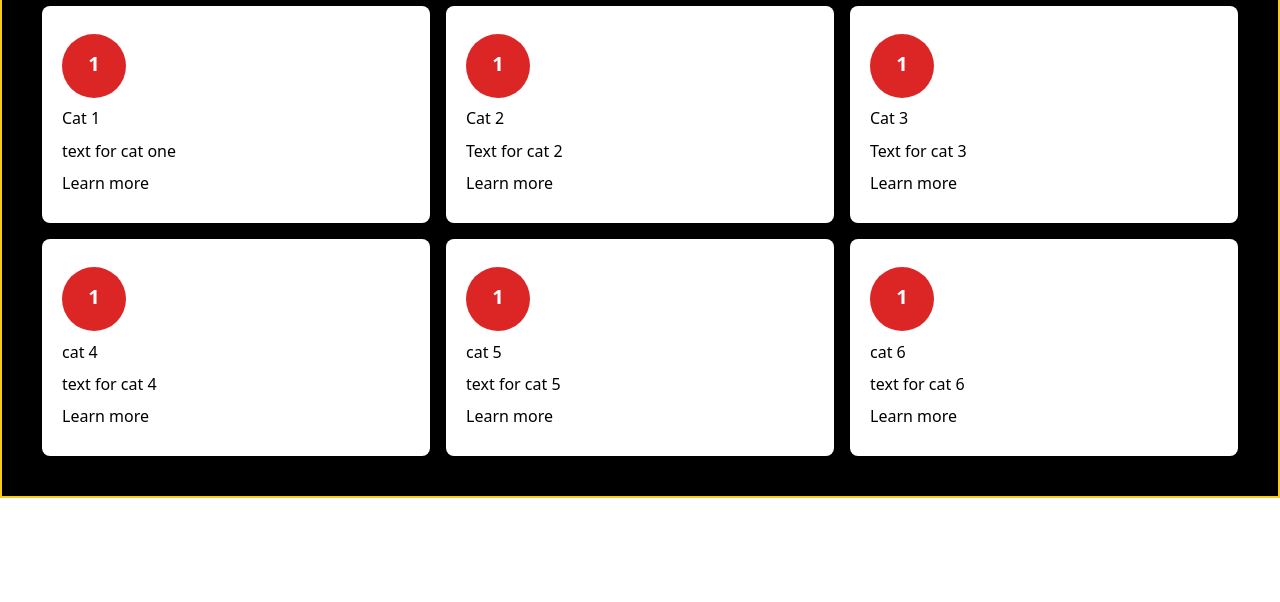
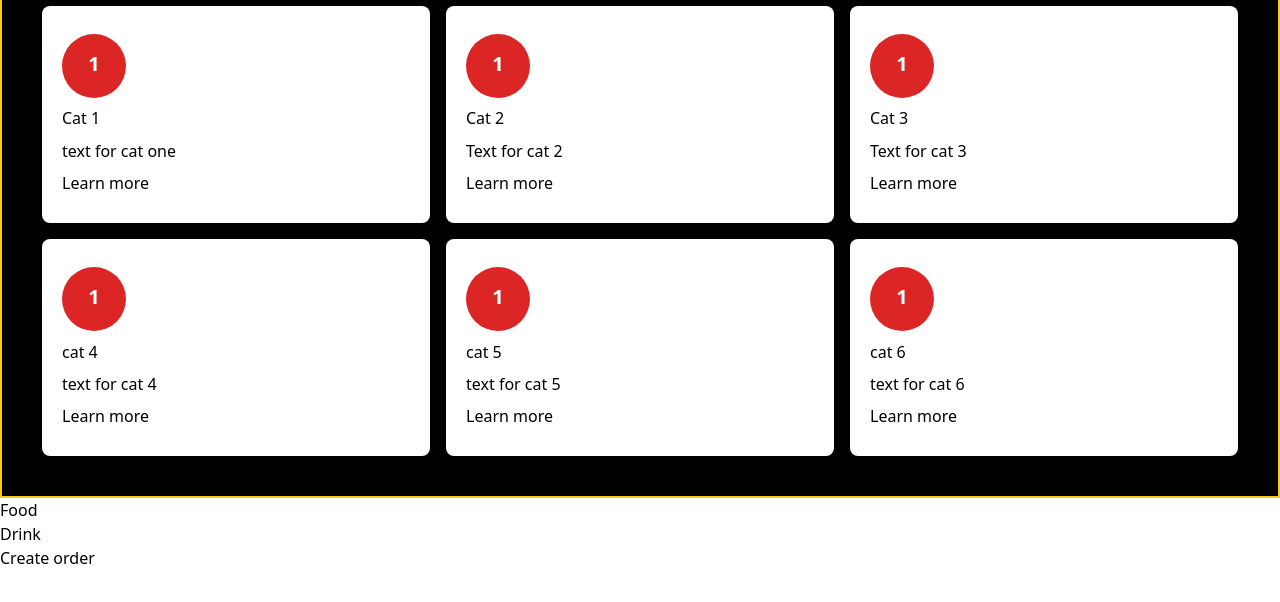
Before and after one commit to Ose-Augustine/fullstack-restuaurant, a React (Vite) app in the folder react-client/: page / in a window 1280 px wide. Shown: the part 2140-2742 px from the top of the page. Before the commit the page ends 2638 px from the top, so only its background shows below. Built offline with nearby package versions, Linux system fonts and the light colour scheme.

Commit message:
Send post to server.

```diff
--- a/react-client/package.json
+++ b/react-client/package.json
@@ -10,6 +10,7 @@
     "preview": "vite preview"
   },
   "dependencies": {
+    "axios": "^1.4.0",
     "react": "^18.2.0",
     "react-dom": "^18.2.0"
   },
--- a/react-client/src/App.jsx
+++ b/react-client/src/App.jsx
@@ -2,6 +2,7 @@ import Categories from "./components/landing-page/Categories"
 import FoodsSlide from "./components/landing-page/Foods"
 import FoodInfo from "./components/landing-page/Info"
 import Hero from "./components/landing-page/hero"
+import New from "./components/Orders/New"
 function App() {
   return (
     <>
@@ -9,6 +10,7 @@ function App() {
       <FoodsSlide />
       <FoodInfo />
       <Categories />
+      <New />
     </>
   )
 }
--- /dev/null
+++ b/react-client/src/components/Orders/New.jsx
@@ -0,0 +1,57 @@
+
+// import axios from 'axios'
+// export default function New() {
+//     const handleSubmit = (event) => {
+//         console.log("shit happened")
+//         // const formData = new FormData(event.target);
+//         // const response = await axios.post('https://localhost/3000/orders/create', formData);
+//         // console.log(response.data)
+//     };
+//   return (
+//     <div className="h-screen">
+//       <form onSubmit={handleSubmit}>
+//        <div>
+//             <label htmlFor="Food"> Food
+//                 <input type="text"name='food' />
+//             </label>
+//        </div>
+//         <div>
+//             <label htmlFor="drink">Drink
+//                 <input type="text" name="drink" />
+//             </label>
+//         </div>
+//         <input type="submit" value="Create order" />
+//       </form>
+//     </div>
+//   )
+// }
+import axios from 'axios';
+
+export default function New() {
+    const handleSubmit = async (event) => {
+        event.preventDefault();
+        const formData = new FormData(event.target);
+        const response = await axios.post('http://localhost:3000/orders/create', formData);
+        console.log(response.data)
+    };
+
+    return (
+      <div className="h-screen">
+        <form onSubmit={handleSubmit}>
+          <div>
+            <label htmlFor="Food">
+              Food
+              <input type="text" name="food" />
+            </label>
+          </div>
+          <div>
+            <label htmlFor="drink">
+              Drink
+              <input type="text" name="drink" />
+            </label>
+          </div>
+          <input type="submit" value="Create order" />
+        </form>
+      </div>
+    );
+  }
```
Also changed, not shown: 1 other file (tests, documents, lock files or other folders).
